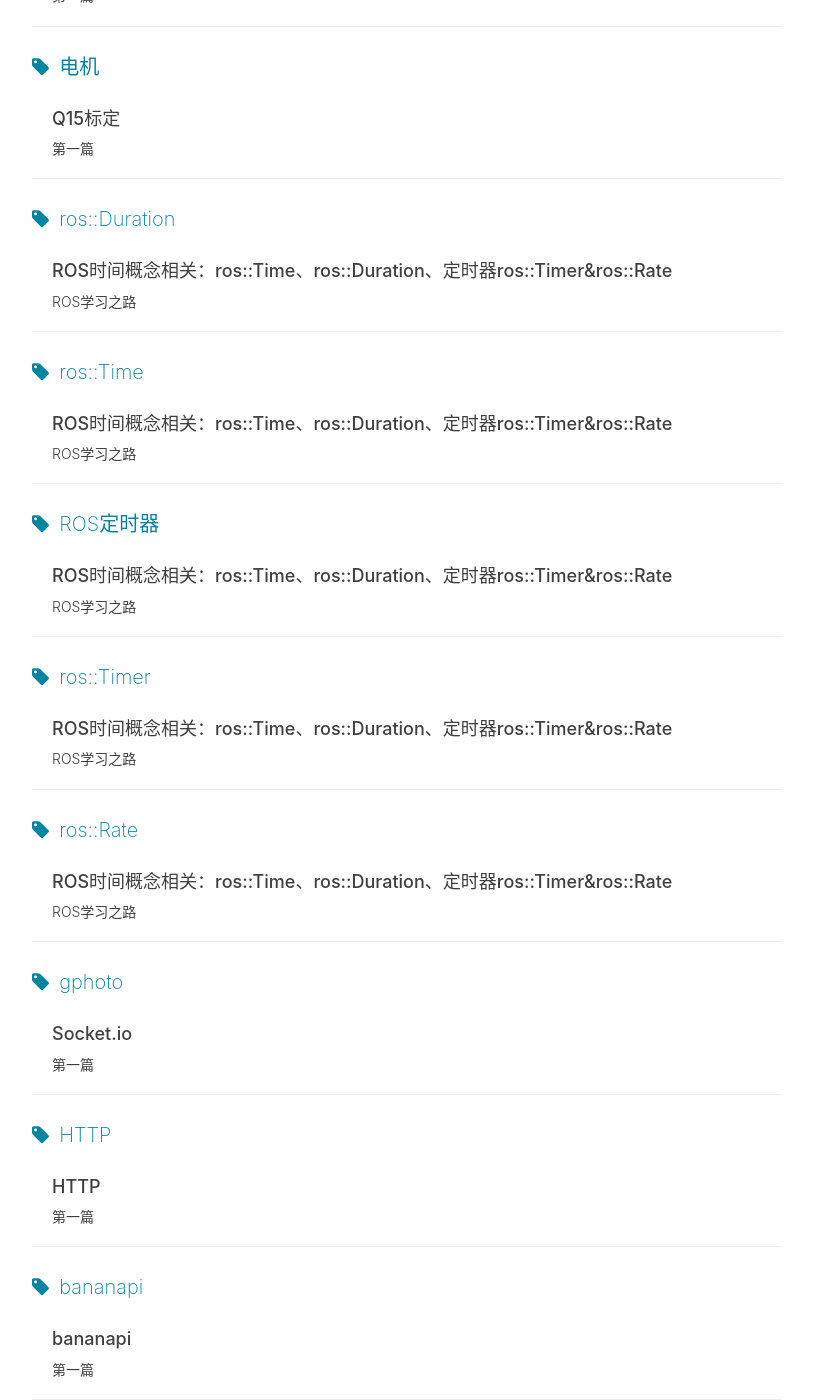
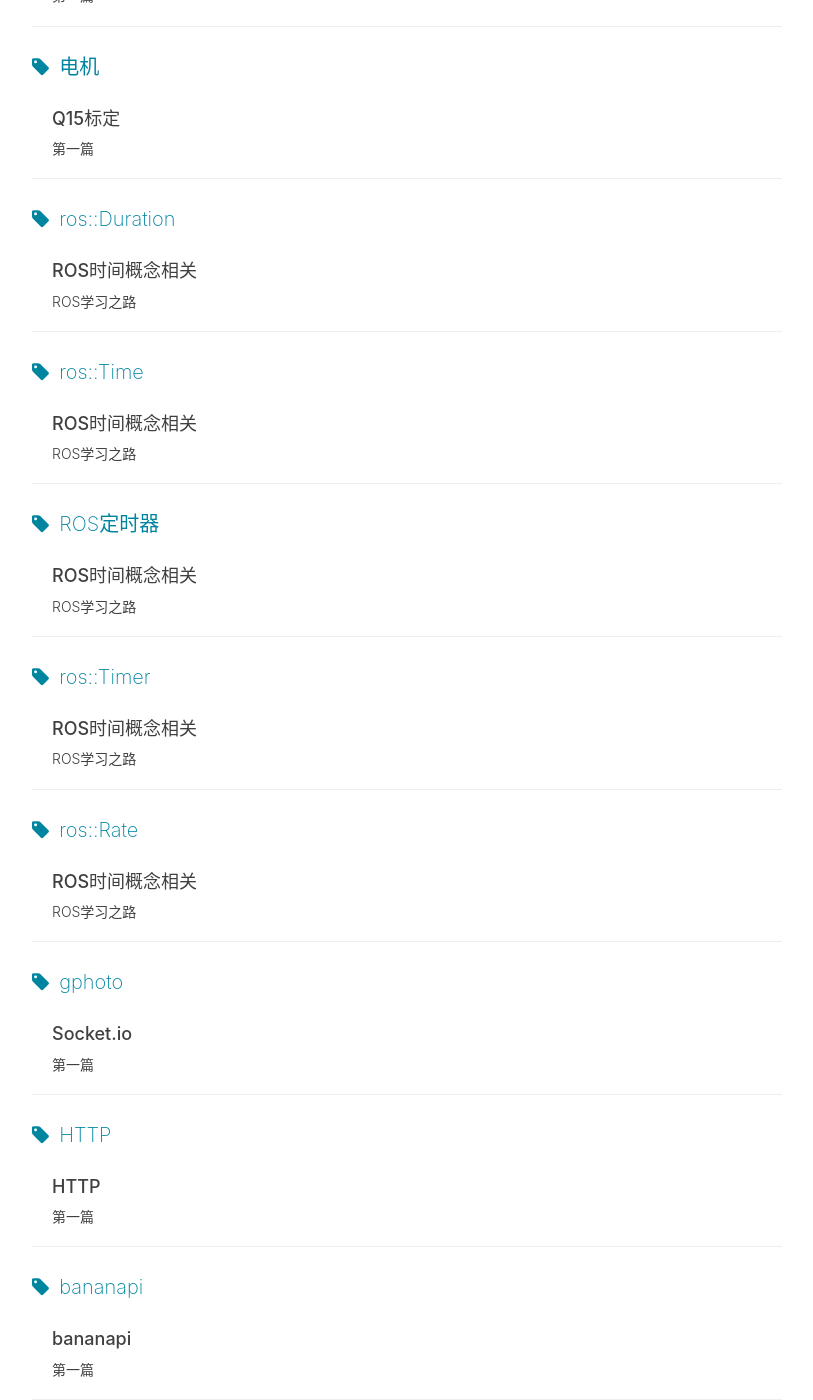
Before and after one commit to gary-robotics/dlward, a Jekyll site: the page built from tags.html, in a window 1280 px wide and 1400 px high, scrolled down 3884 px. Shown: the whole window, without its empty margins (233-1046 px from the left). Built offline with Jekyll 4.4.1, drawn with Linux system fonts in a browser that asks for light colours; nearby versions of some CDN libraries.

Commit message:
Update 2018-11-08-ROS-time.md

```diff
--- a/_posts/2018-11-08-ROS-time.md
+++ b/_posts/2018-11-08-ROS-time.md
@@ -1,6 +1,6 @@
 ---
 layout:     post
-title:      ROS时间概念相关：ros::Time、ros::Duration、定时器ros::Timer&ros::Rate
+title:      ROS时间概念相关
 subtitle:   ROS学习之路
 date:       2018-11-08
 author:     白夜行的狼
```
